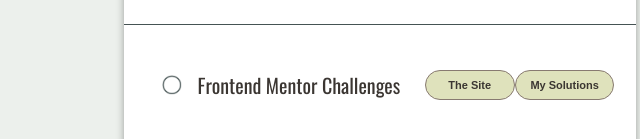
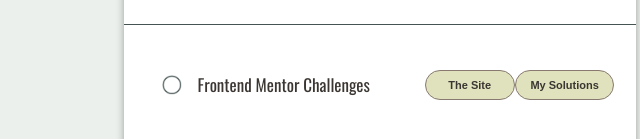
Before and after one commit to katayoon-rb/Development-Journey, a plain HTML site: page index.html in a window 1280 px wide. Shown: the part 813-952 px from the top of the page, 260-900 px from the left. Drawn offline with nearby package versions, Linux system fonts and the light colour scheme.

Commit message:
Update index.html

```diff
--- a/index.html
+++ b/index.html
@@ -80,7 +80,7 @@
 
             <li>
                 <div class="bullet"></div>
-                <span>Frontend Mentor Challenges</span>
+                <span style="font-size: 17px;">Frontend Mentor Challenges</span>
                 <div class="buttons">
                     <a href="https://shorturl.at/xyzP1">
                         <button type="button" class="site">The Site</button>
```
